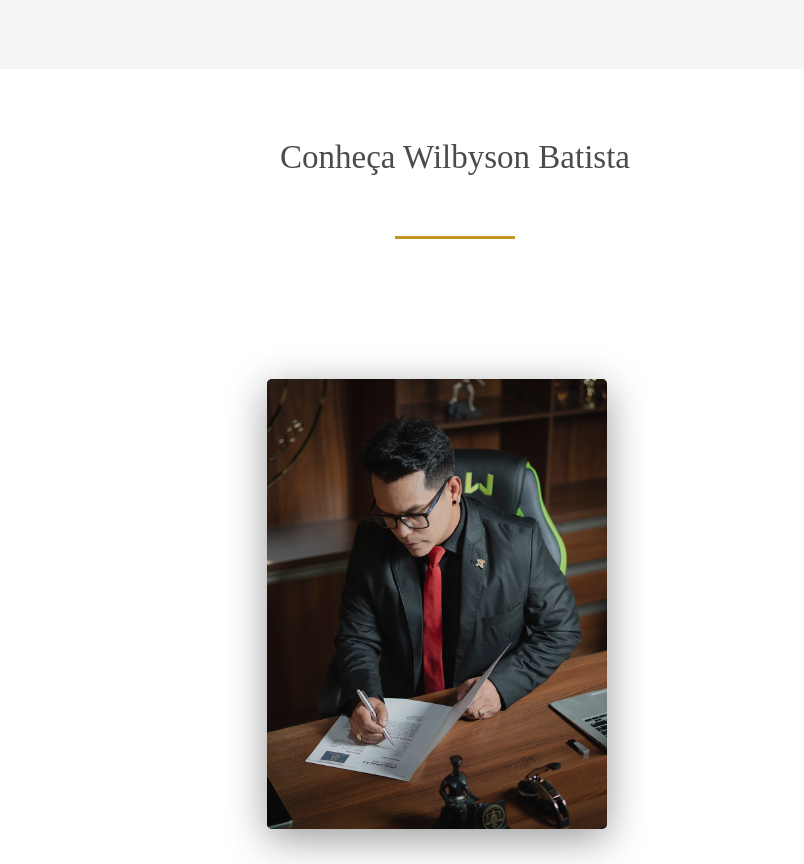
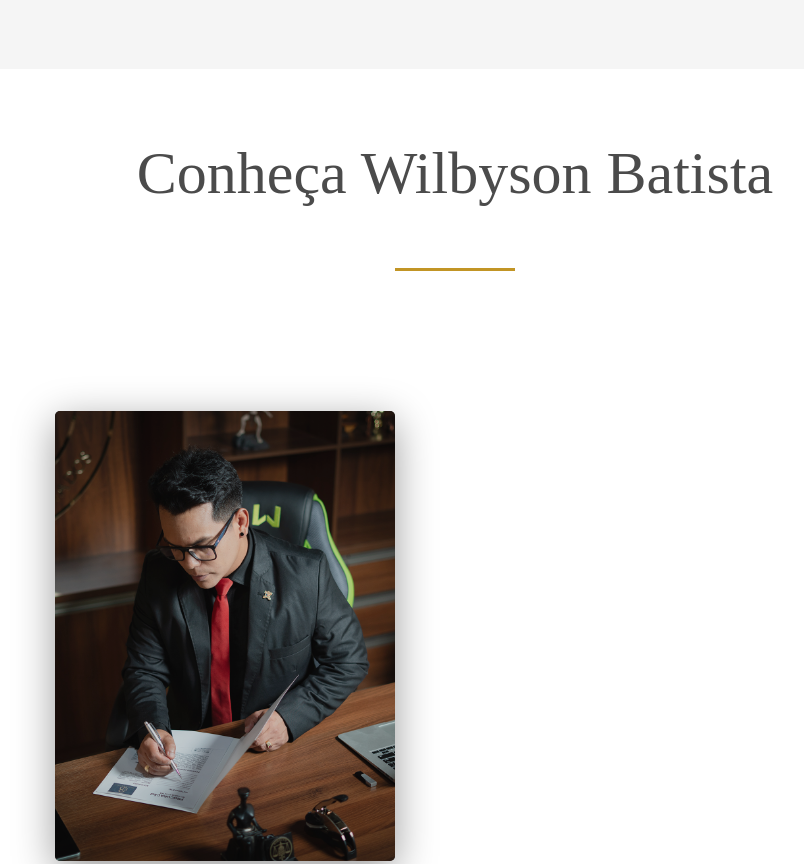
Before and after one commit to Kevintavares33/will-adv, a plain HTML site: page index.html in a window 1280 px wide. Shown: the part 1440-2304 px from the top of the page, without its empty margins (185-989 px from the left). Drawn offline with nearby package versions, Linux system fonts and the light colour scheme; a web font is replaced by a local one.

Commit message:
resposividade-correcao

```diff
--- a/style.css
+++ b/style.css
@@ -481,7 +481,7 @@ height: 65px;
 
 .section-heading {
   font-family: "Muli", serif;
-  font-size: 5rem;
+  font-size: 6rem;
   font-weight: 300;
   color: #4b4b4b;
   margin-bottom: 6rem;
@@ -515,7 +515,7 @@ height: 65px;
   justify-content: space-evenly;
   margin-top: 6rem;
   width: 100%;
-  margin-right: 20%;
+  margin-right: 39%;
 }
 
 .card {
@@ -769,12 +769,6 @@ height: 65px;
     grid-row: 3 / -1;
   }
 
-  .section-heading{
-    font-size: 3.3rem;
-  }
-  .cards-wrapper{
-    margin-left: 17%;
-  }
 
   .card {
     width: 34rem;
@@ -868,6 +862,17 @@ height: 65px;
   .banner h1 {
     font-size: 5rem;
     line-height: 6rem;
+  }
+
+  .cards-wrapper{
+    margin-left: 35%;
+  }
+
+  .section-heading{
+    font-size: 3.3rem;
+  }
+  .underlineee{
+    margin-left: 147px;
   }
 
   .banner p {
```
